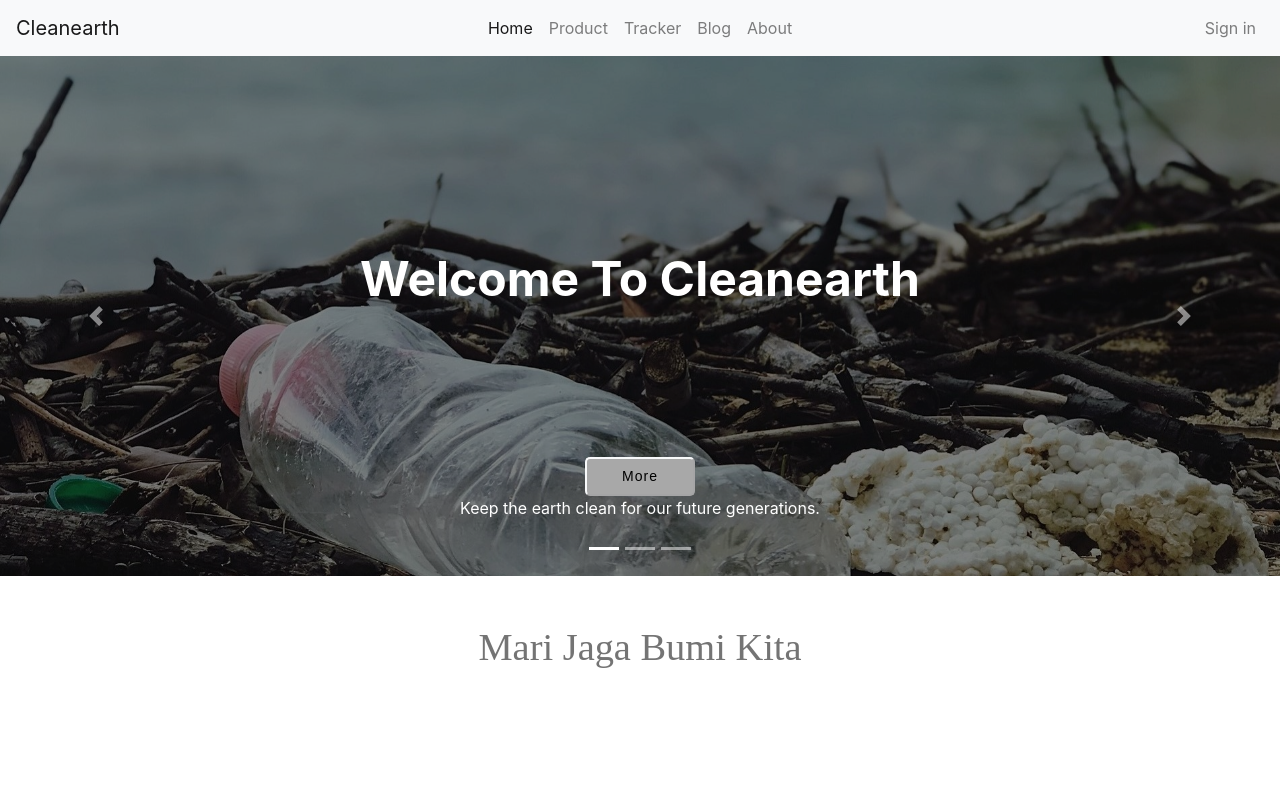
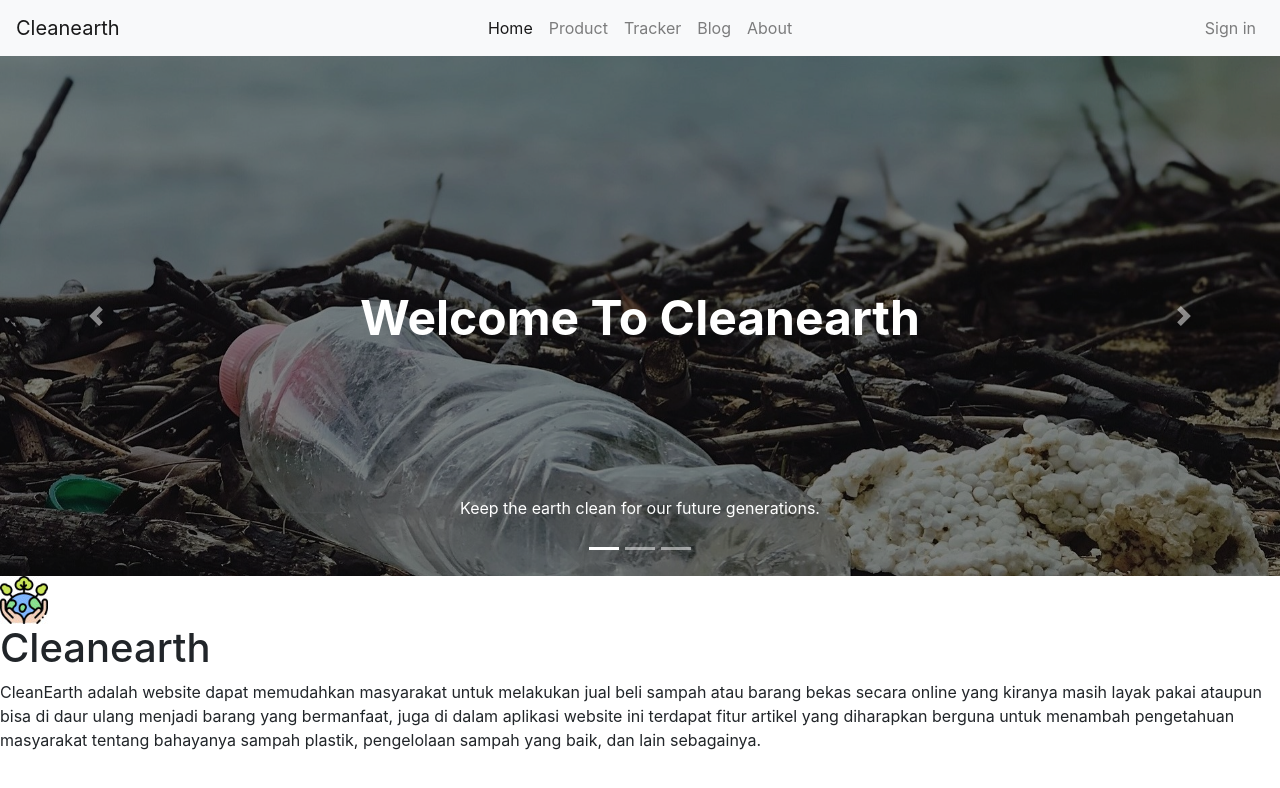
Before and after one commit to azhararrozak/cleanEarth, a Next.js app: page / in a window 1280 px wide. Shown: the top 788 px of the page. Built offline with nearby package versions, Linux system fonts and the light colour scheme.

Commit message:
Update index.js

```diff
--- a/pages/index.js
+++ b/pages/index.js
@@ -1,14 +1,9 @@
 /* eslint-disable react/no-unescaped-entities */
 /* eslint-disable @next/next/no-img-element */
-import Head from "next/head";
 
 const Home = () => {
   return (
     <div className="home">
-      <Head>
-        <title>Home Page</title>
-      </Head>
-
       <div
         id="carouselExampleCaptions"
         className="carousel slide"
@@ -28,9 +23,6 @@ const Home = () => {
             <img src="/img/Trash11.jpg" className="d-block w-100 bright" alt="..." />
             <div className="carousel-caption d-none d-md-block">
               <h5 className="titleHome">Welcome To Cleanearth</h5>
-              <button type="button" className="btnHome btn-light">
-                More
-              </button>
               <p>Keep the earth clean for our future generations.</p>
             </div>
           </div>
@@ -38,18 +30,14 @@ const Home = () => {
           <div className="carousel-item">
             <img src="/img/Trash22.jpg" className="d-block w-100 bright" alt="..." />
             <div className="carousel-caption d-none d-md-block">
-              <h5 className="titleHome">let's process waste into useful items</h5>
-              <p>Lorem ipsum dolor sit amet, consectetur adipiscing elit.</p>
+              <h5 className="titleHome">Ayo! Olah Sampah Mu Menjadi Barang Yang Bermanfaat</h5>
             </div>
           </div>
 
           <div className="carousel-item">
             <img src="/img/Trash33.jpg" className="d-block w-100 bright" alt="..." />
             <div className="carousel-caption d-none d-md-block">
-              <h5 className="titleHome">Dispose of your trash properly</h5>
-              <p>
-                Praesent commodo cursus magna, vel scelerisque nisl consectetur.
-              </p>
+              <h5 className="titleHome">Buanglah Sampahmu Di Tempat Yang Benar</h5>
             </div>
           </div>
         </div>
@@ -79,14 +67,22 @@ const Home = () => {
         </a>
       </div>
 
-      <section className="section">
-        <div className="container">
-          <div className="section_header">
-            <h2 className="title section_title">Mari Jaga Bumi Kita</h2>
+      <div class="wrapper">
+        <div class="about-container">
+
+          <div class="image-container">
+            <img src="/img/logo.jpg" alt=""/>
           </div>
+
+          <div class="text-container">
+            <h1>Cleanearth</h1>
+            <p>CleanEarth adalah website dapat memudahkan masyarakat untuk melakukan jual beli sampah atau barang bekas secara online yang kiranya masih layak pakai ataupun bisa di daur ulang menjadi barang yang bermanfaat, juga di dalam aplikasi website ini terdapat fitur artikel yang diharapkan berguna untuk menambah pengetahuan masyarakat tentang bahayanya sampah plastik, pengelolaan sampah yang baik, dan lain sebagainya. </p>
+          </div>
+
         </div>
-      </section>
+      </div>
     </div>
+
   );
 };
 
```
